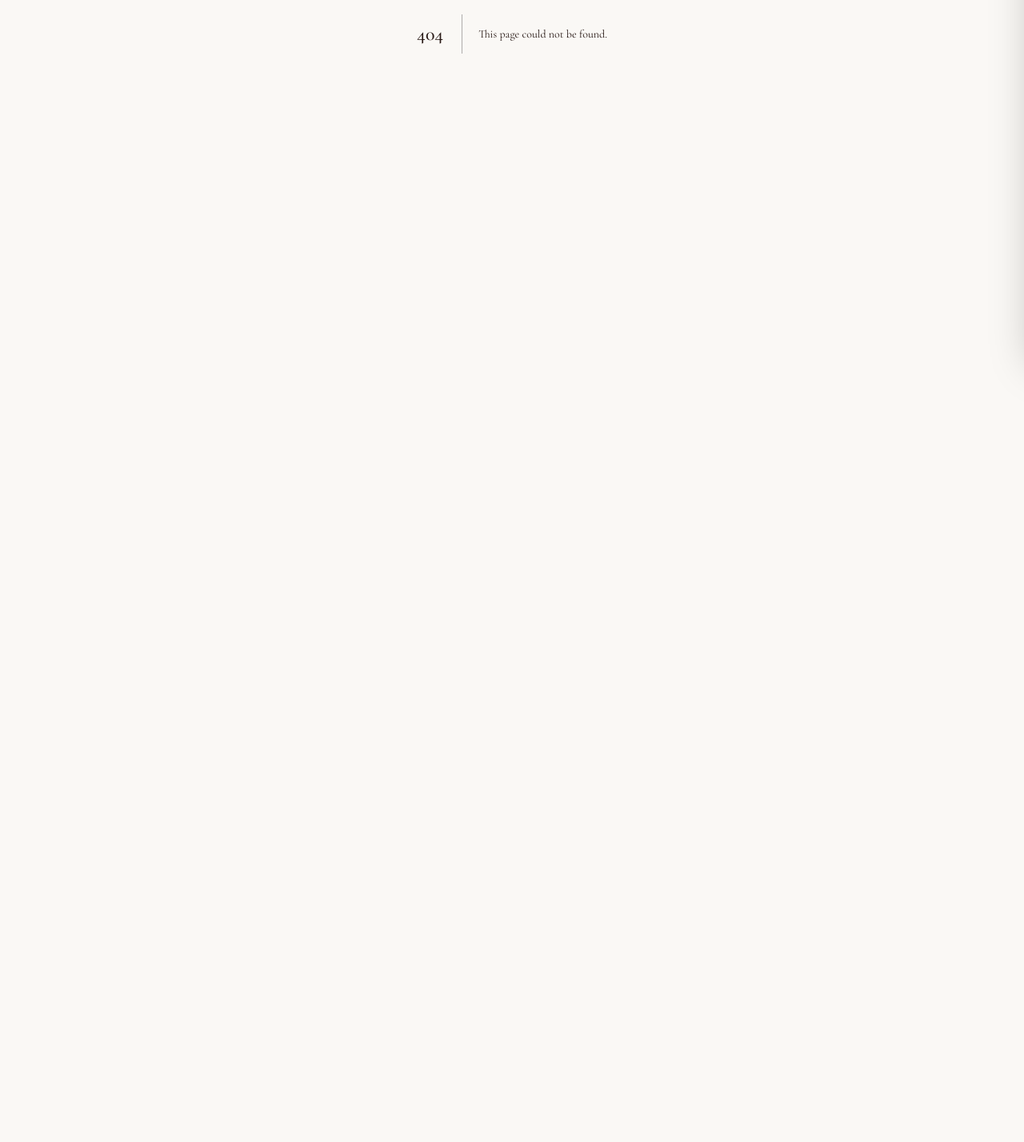
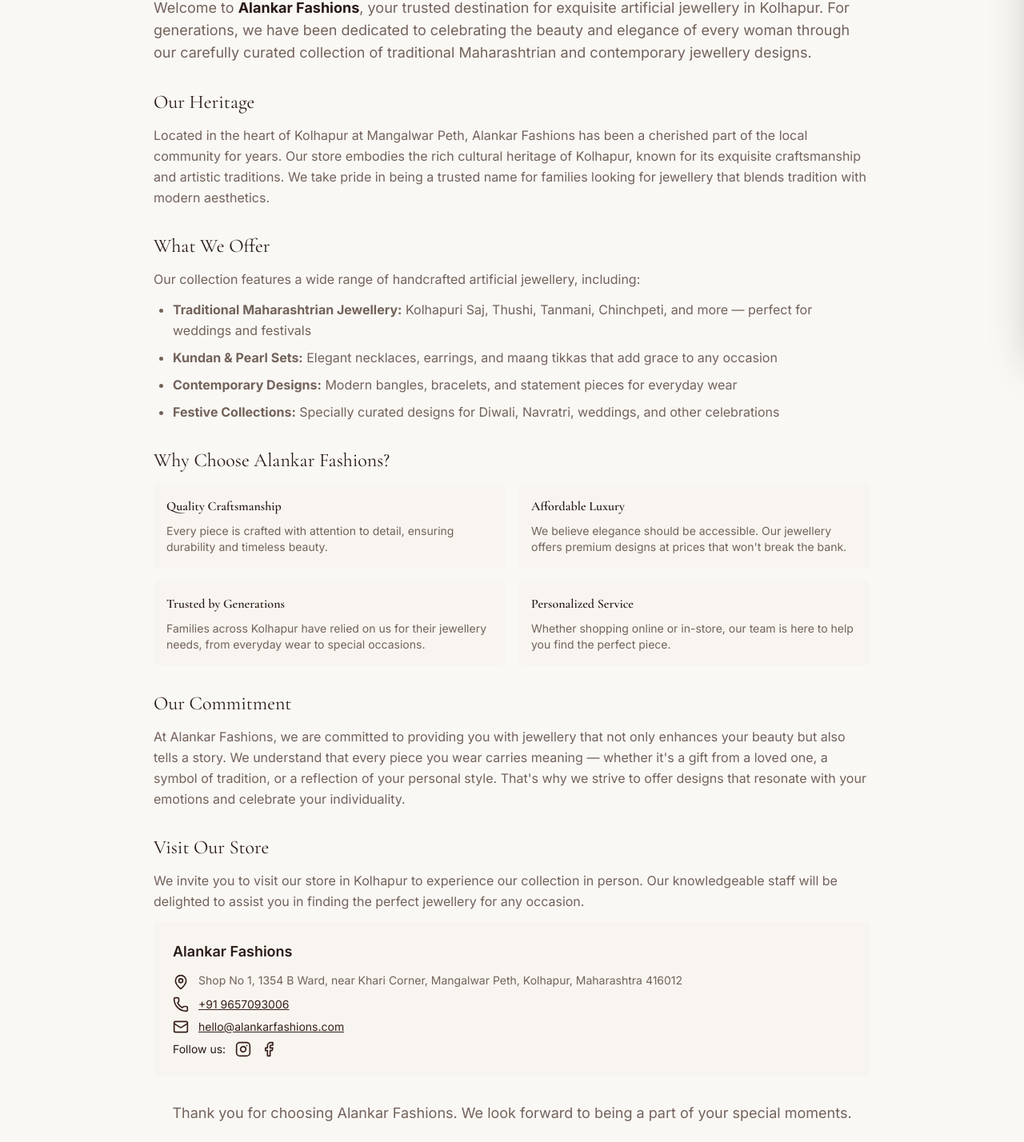
Before and after one commit to samfonde/alankar-fashions, a Next.js app: page /about in a window 1280 px wide. Before the commit this address had no page. Shown: the part 358-1786 px from the top of the page at 80% size. Before the commit the page ends 800 px from the top, so only its background shows below. Built offline with nearby package versions, Linux system fonts and the light colour scheme; no server answers.

Commit message:
Add About Us page with store heritage, tagline, and collection details

```diff
--- /dev/null
+++ b/app/about/page.js
@@ -0,0 +1,119 @@
+import SiteHeader from '@/components/site-header'
+import SiteFooter from '@/components/site-footer'
+import Link from 'next/link'
+import { MapPin, Phone, Mail, Instagram, Facebook } from 'lucide-react'
+
+export const metadata = {
+  title: 'About Us',
+  description: 'Learn about Alankar Fashions — a heritage jewellery store in Kolhapur offering traditional Maharashtrian and contemporary designs since generations.'
+}
+
+export default function AboutPage() {
+  return (
+    <>
+      <SiteHeader/>
+      <main className="container-tight py-12 md:py-20">
+        <div className="max-w-4xl mx-auto">
+          <h1 className="font-serif text-4xl md:text-5xl mb-4 text-center">About Alankar Fashions</h1>
+          <p className="font-devanagari text-2xl text-primary text-center mb-12">स्त्रीचे सौंदर्य खुलवणारे</p>
+
+          <div className="space-y-8 text-muted-foreground leading-relaxed">
+            <section>
+              <p className="text-lg">
+                Welcome to <strong className="text-foreground">Alankar Fashions</strong>, your trusted destination for exquisite artificial jewellery in Kolhapur. For generations, we have been dedicated to celebrating the beauty and elegance of every woman through our carefully curated collection of traditional Maharashtrian and contemporary jewellery designs.
+              </p>
+            </section>
+
+            <section className="space-y-3">
+              <h2 className="font-serif text-2xl text-foreground">Our Heritage</h2>
+              <p>
+                Located in the heart of Kolhapur at Mangalwar Peth, Alankar Fashions has been a cherished part of the local community for years. Our store embodies the rich cultural heritage of Kolhapur, known for its exquisite craftsmanship and artistic traditions. We take pride in being a trusted name for families looking for jewellery that blends tradition with modern aesthetics.
+              </p>
+            </section>
+
+            <section className="space-y-3">
+              <h2 className="font-serif text-2xl text-foreground">What We Offer</h2>
+              <p>Our collection features a wide range of handcrafted artificial jewellery, including:</p>
+              <ul className="list-disc pl-6 space-y-2">
+                <li><strong>Traditional Maharashtrian Jewellery:</strong> Kolhapuri Saj, Thushi, Tanmani, Chinchpeti, and more — perfect for weddings and festivals</li>
+                <li><strong>Kundan & Pearl Sets:</strong> Elegant necklaces, earrings, and maang tikkas that add grace to any occasion</li>
+                <li><strong>Contemporary Designs:</strong> Modern bangles, bracelets, and statement pieces for everyday wear</li>
+                <li><strong>Festive Collections:</strong> Specially curated designs for Diwali, Navratri, weddings, and other celebrations</li>
+              </ul>
+            </section>
+
+            <section className="space-y-3">
+              <h2 className="font-serif text-2xl text-foreground">Why Choose Alankar Fashions?</h2>
+              <div className="grid md:grid-cols-2 gap-4">
+                <div className="bg-muted/30 p-4 rounded-lg">
+                  <h3 className="font-semibold text-foreground mb-2">Quality Craftsmanship</h3>
+                  <p className="text-sm">Every piece is crafted with attention to detail, ensuring durability and timeless beauty.</p>
+                </div>
+                <div className="bg-muted/30 p-4 rounded-lg">
+                  <h3 className="font-semibold text-foreground mb-2">Affordable Luxury</h3>
+                  <p className="text-sm">We believe elegance should be accessible. Our jewellery offers premium designs at prices that won't break the bank.</p>
+                </div>
+                <div className="bg-muted/30 p-4 rounded-lg">
+                  <h3 className="font-semibold text-foreground mb-2">Trusted by Generations</h3>
+                  <p className="text-sm">Families across Kolhapur have relied on us for their jewellery needs, from everyday wear to special occasions.</p>
+                </div>
+                <div className="bg-muted/30 p-4 rounded-lg">
+                  <h3 className="font-semibold text-foreground mb-2">Personalized Service</h3>
+                  <p className="text-sm">Whether shopping online or in-store, our team is here to help you find the perfect piece.</p>
+                </div>
+              </div>
+            </section>
+
+            <section className="space-y-3">
+              <h2 className="font-serif text-2xl text-foreground">Our Commitment</h2>
+              <p>
+                At Alankar Fashions, we are committed to providing you with jewellery that not only enhances your beauty but also tells a story. We understand that every piece you wear carries meaning — whether it's a gift from a loved one, a symbol of tradition, or a reflection of your personal style. That's why we strive to offer designs that resonate with your emotions and celebrate your individuality.
+              </p>
+            </section>
+
+            <section className="space-y-3">
+              <h2 className="font-serif text-2xl text-foreground">Visit Our Store</h2>
+              <p>
+                We invite you to visit our store in Kolhapur to experience our collection in person. Our knowledgeable staff will be delighted to assist you in finding the perfect jewellery for any occasion.
+              </p>
+              <div className="bg-muted/30 p-6 rounded-lg mt-4 space-y-3">
+                <p className="font-semibold text-foreground text-lg">Alankar Fashions</p>
+                <div className="space-y-2 text-sm">
+                  <p className="flex gap-3 items-start">
+                    <MapPin className="h-5 w-5 shrink-0 text-primary mt-0.5"/>
+                    <span>Shop No 1, 1354 B Ward, near Khari Corner, Mangalwar Peth, Kolhapur, Maharashtra 416012</span>
+                  </p>
+                  <p className="flex gap-3 items-center">
+                    <Phone className="h-5 w-5 shrink-0 text-primary"/>
+                    <a href="tel:+919657093006" className="text-primary underline">+91 9657093006</a>
+                  </p>
+                  <p className="flex gap-3 items-center">
+                    <Mail className="h-5 w-5 shrink-0 text-primary"/>
+                    <a href="mailto:hello@alankarfashions.com" className="text-primary underline">hello@alankarfashions.com</a>
+                  </p>
+                  <div className="flex gap-3 items-center">
+                    <span className="text-foreground">Follow us:</span>
+                    <a href="https://www.instagram.com/alankar_fashions_kop/" target="_blank" rel="noopener" className="text-primary hover:opacity-80" aria-label="Instagram">
+                      <Instagram className="h-5 w-5"/>
+                    </a>
+                    <a href="https://www.facebook.com/AlankarFashion/" target="_blank" rel="noopener" className="text-primary hover:opacity-80" aria-label="Facebook">
+                      <Facebook className="h-5 w-5"/>
+                    </a>
+                  </div>
+                </div>
+              </div>
+            </section>
+
+            <section className="text-center mt-12">
+              <p className="text-lg mb-6">Thank you for choosing Alankar Fashions. We look forward to being a part of your special moments.</p>
+              <Link href="/products" className="inline-block bg-primary text-primary-foreground px-8 py-3 rounded-lg hover:opacity-90 transition-opacity font-medium">
+                Explore Our Collection
+              </Link>
+            </section>
+          </div>
+        </div>
+      </main>
+      <SiteFooter/>
+    </>
+  )
+}
--- a/components/site-footer.js
+++ b/components/site-footer.js
@@ -26,11 +26,11 @@ export default function SiteFooter() {
         <div>
           <div className="text-xs uppercase tracking-widest opacity-60 mb-3">Shop</div>
           <ul className="space-y-2 text-sm opacity-90">
+            <li><Link href="/about">About Us</Link></li>
             <li><Link href="/products?category=pearls">Pearls</Link></li>
             <li><Link href="/products?category=traditionals">Traditionals</Link></li>
             <li><Link href="/products?category=necklace">Necklace</Link></li>
             <li><Link href="/products?category=bangles">Bangles</Link></li>
-            <li><Link href="/products?category=earrings">Earrings</Link></li>
           </ul>
         </div>
         <div>
```
